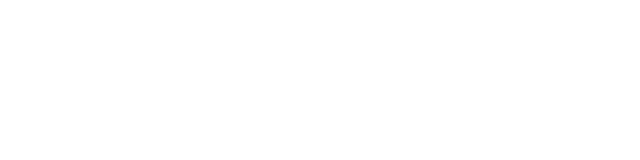
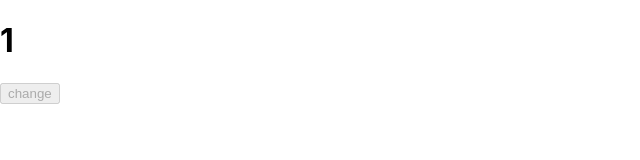
Before and after one commit to facuperezbri/henry-pf-client, a React (Create React App) app: page /perfil/detail/editProfile/1 in a window 1280 px wide. Before the commit this address had no page. Shown: the top 160 px of the page, without its empty margins (0-640 px from the left). Built offline with nearby package versions, Linux system fonts and the light colour scheme.

Commit message:
add/profile

```diff
--- a/src/App.js
+++ b/src/App.js
@@ -7,6 +7,7 @@ import Profile from "./components/Profile/Profile";
 import DetailProfile from "./components/Profile/DetailProfile";
 import SignIn from "./components/account/signin";
 import Login from "./components/account/login";
+import EditProfile from "./components/Profile/EditProfile";
 function App () {
 
   return (
@@ -17,6 +18,7 @@ function App () {
         <Route path="/perfil/detail" element={<DetailProfile/>}/>
         <Route path="/account/signin" element={<SignIn />} />
         <Route path="/account/login" element={<Login />} />
+        <Route path="/perfil/detail/editProfile/:id" element={<EditProfile/>}/>
         <Route path="/home" element={
         <>
           <Nav />
--- a/src/components/Landing/index.js
+++ b/src/components/Landing/index.js
@@ -1,5 +1,5 @@
 import style from './Landing.module.css'
-
+import {Link} from "react-router-dom"
 export default function Landing () {
   return (
     <div className={style.container}>
@@ -10,7 +10,7 @@ export default function Landing () {
             </div>
             <div className={style.containerWelcome}>
                 <h3 className={style.h3}>tu billetera virtual</h3>
-                <button className={style.btn}>sign in</button>{/*agregar ruteo para llevar a la pagina incio de secion*/}
+               <Link to="/account/signin"><button className={style.btn}>sign in</button></Link> {/*agregar ruteo para llevar a la pagina incio de secion*/}
             </div>
         </div>
     </div>
--- a/src/components/Profile/DetailProfile.js
+++ b/src/components/Profile/DetailProfile.js
@@ -10,10 +10,10 @@ export default function DetailProfile() {
   return (
     <div>
         <section className={style.container}>
-           <Link to="/editProfile"><div className={style.select}><h2>name: {data.name}</h2></div> </Link>
-           <Link to="/editProfile"><div className={style.select}><h2>DNI: {data.dni}</h2></div></Link>
-           <Link to="/editProfile"><div className={style.select}><h2>email: {data.email}</h2></div></Link>
-           <Link to="/editProfile"><div className={style.select}><h2>username: {data.username}</h2></div></Link>
+           <Link to={`/perfil/detail/editProfile/Name: ${data.name}`}><div className={style.select}><h2>name: {data.name}</h2></div> </Link>
+           <Link to={`/perfil/detail/editProfile/DNI: ${data.dni}`}><div className={style.select}><h2>DNI: {data.dni}</h2></div></Link>
+           <Link to={`/perfil/detail/editProfile/Email: ${data.email}`}><div className={style.select}><h2>email: {data.email}</h2></div></Link>
+           <Link to={`/perfil/detail/editProfile/Username: ${data.username}`}><div className={style.select}><h2>username: {data.username}</h2></div></Link>
         </section>
     </div>
   )
--- a/src/components/Profile/DetailProfile.module.css
+++ b/src/components/Profile/DetailProfile.module.css
@@ -1,9 +1,13 @@
-
+.container{
+    display: flex;
+    flex-direction: column;
+    margin: 50%;
+}
 .select{
     display: flex;
     border: 1px solid black;
-    height: 4rem;
-    width: 25rem;
+    height: fit-content;
+    width: 28rem;
     margin-bottom: 10px;
     margin: 5px auto;
     border-radius: 20px;
--- a/src/components/Profile/EditProfile.js
+++ b/src/components/Profile/EditProfile.js
@@ -1,12 +1,72 @@
-import React from 'react'
-import {useSelector} from 'react-redux'
+import React, { useState,useEffect} from 'react'
+import {useSelector,useDispatch} from 'react-redux'
+import {useParams,useNavigate} from 'react-router-dom'
+import {changeProfile} from '../../redux/actions/index'
+
+const verifyError =(e)=>{
+  let em ={}
+  // if (e.type=== "text"&&!/[^a-zA-Z\x20]/g.test(e.value)){
+  //   em.error = "debes ingresar un nombre"
+  //  }
+    if (e.type=== "email"&&!/\S+@\S+\.\S+/.test(e.value)){
+     em.error = "debes ingresar un corro"
+    }
+    if (e.type=== "number"&&!/^[1-9][0-9]{7,8}$/g.test(e.value)){
+      em.error = "debes ingresar un DNI"
+     }
+
+  return em
+}
 export default function EditProfile() {
+    const [error,setError] = useState(false)
+    const navigate = useNavigate()
+    const dispatch = useDispatch()
+    const {id} = useParams()
+    let strinParams = id.split(":")[0].toLowerCase();
     const data = useSelector((state)=>state.dataProfile)
+    const [change, setChange]= useState({
+       id:data.id,
+      [strinParams]:""
+    })
+  const changeUser = (e)=>{
+    console.log(e.target.type)
+    setChange({...change,[strinParams]:e.target.value})
+    setError(verifyError(e.target))
+
+  }
+  useEffect(()=>{
+    if(change[strinParams] === ""){
+      setError(false)
+    }
+  },[change])
+  //--------------------------------------------------------
+  const typeInput = ()=>{
+    if(strinParams === "name" ||  strinParams === "username"){
+    return  <input  type="text" onChange={(e)=>changeUser(e)} value={change[strinParams]}/>
+    }
+    if(strinParams === "email"){
+     return  <input  type="email" onChange={(e)=>changeUser(e)} value={change[strinParams]}/>
+    }
+    if(strinParams === "dni"){
+     return  <input  type="number" onChange={(e)=>changeUser(e)} value={change[strinParams]}/>
+    }
+
+  }
+  const sendChange=(e)=>{
+    e.preventDefault()
+    dispatch(changeProfile(change))
+    alert("los datos fueron enviados con exito")
+    navigate("/home")
+  }
   return (
-    <div>
+    <form onSubmit={(e)=>changeUser(e)}>
         <div>
-            <h2>{}</h2>
+            <h1>{id}</h1>
+            {typeInput()}
+            {error? <p>{error.error}</p>:null}
+
+            <button disabled={error ?false : true} onClick={(e)=>sendChange(e)}>change</button>
         </div>
-    </div>
+    </form>
   )
 }
--- a/src/components/Profile/Profile.js
+++ b/src/components/Profile/Profile.js
@@ -9,6 +9,9 @@ export default function Profile() {
     const profile = useSelector((state) => state.dataProfile)
 
     useEffect(()=>{
+      // const objeto ={
+      //   id: "2b9c3d0f-db90-47f8-8c71-2801ed1beb94"
+      // }
     dispatch(dataProfile())
   },[])
 
--- a/src/redux/actions/index.js
+++ b/src/redux/actions/index.js
@@ -1,6 +1,7 @@
 import axios  from "axios"
 export const GENERIC = 'GENERIC'
 export const DATAPROFILE ='DATAFROFILE'
+export const CHANGEPROFILE = 'CHANGEPROFILE'
 
 export const genericFunction = (input) => {
   return {
@@ -10,8 +11,21 @@ export const genericFunction = (input) => {
 }
 
 export const dataProfile = ()=>{//esto es temporal necesita mandar un json como body al server para traer el perfil del user
-    return async function(dispatch){
-      const response = await axios.get('http://localhost:4000/api/user')
-      dispatch({type: DATAPROFILE, payload: response.data[0]})
+  let config = {
+    headers:{
+      Authorization:"Bearer eyJhbGciOiJIUzI1NiIsInR5cCI6IkpXVCJ9.eyJ1c2VySUQiOiJhOWE1MjhkMS01MjQxLTQ5MGItYjRlNS00MGIyYjI3MDE3ZTAiLCJpYXQiOjE2NTg0MzIwOTQsImV4cCI6MTY1ODQzNTY5NH0.ZMvXvrrWccGz2RBCp_cyMPESlpECy92a1qRgTd7hApI"
+    }
+  }
+  return async function(dispatch){
+      const response = await axios.get('http://localhost:4000/api/user',config)
+      dispatch({type: DATAPROFILE, payload: response.data})
     };
 }
+
+export const changeProfile = (objeto) => {
+   return async function(dispatch){
+    const response = await axios.put('http://localhost:4000/api/user/useredit',objeto)
+    dispatch({type:CHANGEPROFILE , payload: response.data})
+  }
+
+}
--- a/src/redux/reducer/index.js
+++ b/src/redux/reducer/index.js
@@ -1,4 +1,4 @@
-import { GENERIC, DATAPROFILE, dataProfile } from '../actions'
+import { GENERIC, DATAPROFILE, CHANGEPROFILE } from '../actions'
 
 const initialState = {
   globalState1: [],
@@ -20,6 +20,11 @@ const rootReducer = (state = initialState, action) => {
         ...state,
         dataProfile:action.payload
       }
+    case CHANGEPROFILE:
+      return {
+        ...state,
+        dataProfile: action.payload
+      }
     default:
       return state
   };
```
